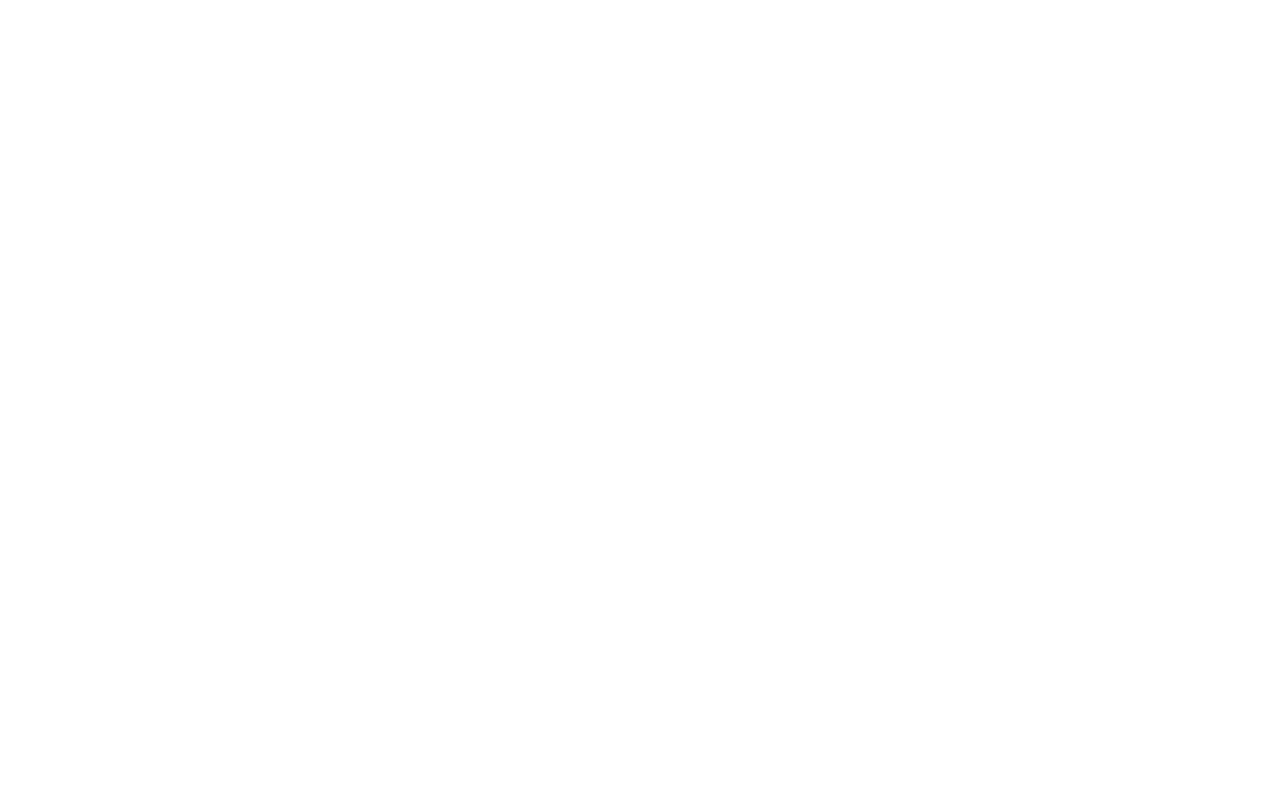
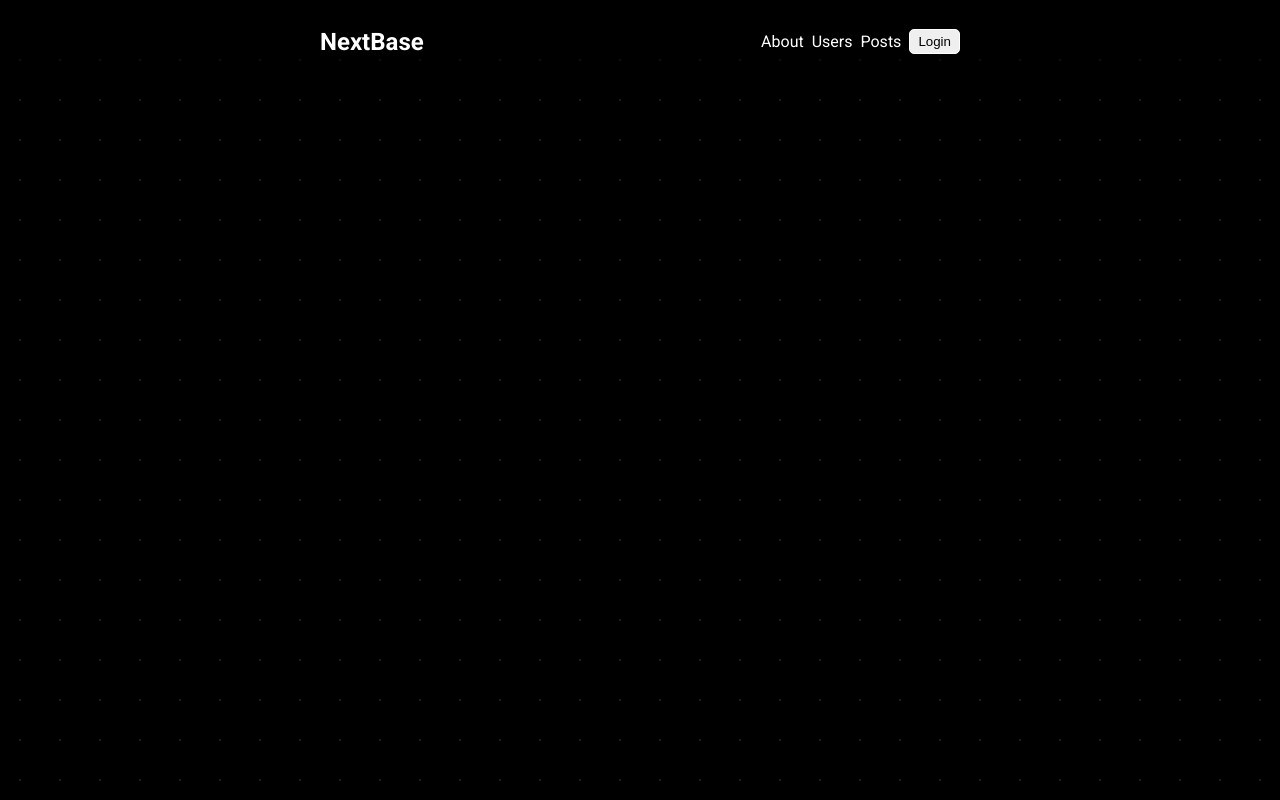
Before and after one commit to ACosmicWolf/nextbase, a Next.js app: page / in a window 1280 px wide. Built offline with nearby package versions, Linux system fonts and the light colour scheme; no server answers.

Commit message:
Added Navbar

```diff
--- /dev/null
+++ b/app/NavMenu.module.scss
@@ -0,0 +1,89 @@
+.navbar {
+  width: 100%;
+  margin: 0 auto;
+  display: block;
+  box-shadow: 0 0 10px 5px #000;
+  padding: 1vmin 25% 1vmin 25%;
+  background-image: linear-gradient(to bottom, #000, #000, rgba(0, 0, 0, 0));
+  display: flex;
+  justify-content: space-between;
+
+  & div {
+    display: flex;
+    align-items: center;
+    gap: 1vmin;
+  }
+}
+
+.logo {
+  position: relative;
+  color: white;
+  transition: all 0.4s ease;
+  & a {
+    color: white;
+    text-decoration: none;
+  }
+
+  &:hover {
+    transform: scale(1.1);
+  }
+}
+
+.loginButton {
+  color: black;
+  border: 1px solid white;
+  border-radius: 5px;
+  padding: 0.5vmin 1vmin 0.5vmin 1vmin;
+  transition: all 0.4s ease;
+
+  &:hover {
+    background-color: white;
+    color: black;
+  }
+}
+
+.profile {
+  display: flex;
+  gap: 1vmin;
+  text-decoration: none;
+  padding: 1vmin;
+
+  transition: all 0.4s ease;
+
+  &:hover {
+    background: rgba(255, 255, 255, 0.2);
+    border-radius: 5px;
+  }
+
+  & img {
+    width: 4vmin;
+    height: 4vmin;
+    border-radius: 50%;
+  }
+
+  & p {
+    color: white;
+    font-size: 1.5vmin;
+    font-weight: bold;
+  }
+}
+
+.navlinks {
+  display: flex;
+  gap: 1vmin;
+  align-items: center;
+
+  & li a {
+    color: white;
+    text-decoration: none;
+    transition: all 0.4s ease;
+
+    &:hover {
+      text-decoration: underline;
+    }
+  }
+
+  & li {
+    list-style: none;
+  }
+}
--- /dev/null
+++ b/app/NavMenu.tsx
@@ -0,0 +1,53 @@
+"use client";
+
+import Link from "next/link";
+import styles from "./NavMenu.module.scss";
+import { signIn, useSession } from "next-auth/react";
+import { useEffect } from "react";
+import Image from "next/image";
+import ProfileButton from "@/components/ProfileButton";
+
+export default function NavMenu() {
+  const { data: session, status } = useSession();
+
+  return (
+    <nav className={styles.navbar}>
+      <h1 className={styles.logo}>
+        <Link href="/">NextBase</Link>
+      </h1>
+      <div>
+        <ul className={styles.navlinks}>
+          <li>
+            <Link href="/about">About</Link>
+          </li>
+          <li>
+            <Link href="/users">Users</Link>
+          </li>
+          <li>
+            <Link href="/posts">Posts</Link>
+          </li>
+        </ul>
+        {status !== "loading" ? (
+          status === "authenticated" ? (
+            <ProfileButton
+              image={session?.user?.image as string}
+              name={session?.user?.name as string}
+              email={session?.user?.email as string}
+            />
+          ) : (
+            <button
+              className={styles.loginButton}
+              onClick={() => {
+                signIn();
+              }}
+            >
+              Login
+            </button>
+          )
+        ) : (
+          <p>Loading...</p>
+        )}
+      </div>
+    </nav>
+  );
+}
--- a/app/globals.scss
+++ b/app/globals.scss
@@ -6,6 +6,7 @@
   margin: 0;
   padding: 0;
   background: black;
+  color: white;
 
   background-image: radial-gradient(
     circle at center,
--- a/app/layout.tsx
+++ b/app/layout.tsx
@@ -1,5 +1,16 @@
+import "./globals.scss";
+
+import NavMenu from "./NavMenu";
 import { Metadata } from "next";
 import AuthProvider from "./AuthProvider";
+
+import { Roboto } from "next/font/google";
+
+const roboto = Roboto({
+  weight: ["100", "300", "400", "500", "700", "900"],
+  subsets: ["latin"],
+  display: "swap",
+});
 
 export const metadata: Metadata = {
   title: "NextBase",
@@ -13,9 +24,12 @@
   children: React.ReactNode;
 }) {
   return (
-    <html lang="en">
+    <html lang="en" className={roboto.className}>
       <body>
-        <AuthProvider>{children}</AuthProvider>
+        <AuthProvider>
+          <NavMenu />
+          {children}
+        </AuthProvider>
       </body>
     </html>
   );
--- /dev/null
+++ b/components/ProfileButton/ProfileButton.module.scss
@@ -0,0 +1,90 @@
+.profileButton {
+  display: flex;
+  gap: 1vmin;
+  justify-content: center;
+  align-items: center;
+  background: inherit;
+  border-radius: 5px;
+  padding: 10px;
+  transition: all 0.4s ease;
+
+  // prevents the button from shrinking or expanding when hovered
+  border: 1px solid black;
+
+  &:hover {
+    border: 1px solid #242424;
+    filter: brightness(0.8);
+  }
+
+  & p {
+    color: white;
+    font-size: 1.5vmin;
+    font-weight: bold;
+  }
+}
+
+.profileImage {
+  width: 4vmin;
+  height: 4vmin;
+  border-radius: 50%;
+}
+
+.dropdown {
+  position: absolute;
+  top: 60px;
+  width: 300px;
+  background: #121212;
+  display: flex;
+  flex-direction: column;
+  border-radius: 5px;
+  padding: 10px;
+}
+
+.dropdownItem a {
+  all: unset;
+  color: white;
+  font-size: 1.5vmin;
+  font-weight: bold;
+}
+
+.dropdownItem {
+  padding: 10px;
+  transition: all 0.4s ease;
+  border-radius: 5px;
+  width: 90%;
+
+  &:hover {
+    background: #242424;
+  }
+}
+
+.logoutButton {
+  background: #ff2626;
+  color: white;
+  width: 90%;
+  border-radius: 5px;
+  padding: 10px;
+  transition: all 0.4s ease;
+  display: flex;
+  justify-content: center;
+
+  &:hover {
+    background: #ff0000;
+  }
+
+  & button {
+    font-size: 1.5vmin;
+    font-weight: bold;
+    text-align: center;
+    background: inherit;
+    border: none;
+    color: inherit;
+  }
+}
+
+.seperator {
+  width: 80%;
+  height: 1px;
+  background: white;
+  margin: 10px 0;
+}
--- /dev/null
+++ b/components/ProfileButton/index.tsx
@@ -0,0 +1,78 @@
+"use client";
+
+import Image from "next/image";
+import { useState } from "react";
+
+import styles from "./ProfileButton.module.scss";
+import { signOut } from "next-auth/react";
+import { useRouter } from "next/navigation";
+import Link from "next/link";
+
+interface Props {
+  name: string;
+  image: string;
+  email: string;
+}
+
+export default function ProfileButton({ name, email, image }: Props) {
+  const [open, setOpen] = useState(false);
+
+  const router = useRouter();
+
+  return (
+    <button
+      onClick={() => {
+        setOpen(!open);
+      }}
+      onMouseEnter={() => {
+        setOpen(true);
+      }}
+      onMouseLeave={() => {
+        setOpen(false);
+      }}
+      className={styles.profileButton}
+    >
+      <Image
+        width={50}
+        height={50}
+        src={image}
+        alt={name}
+        className={styles.profileImage}
+      />
+      <p>{name}</p>
+
+      {open && (
+        <div className={styles.dropdown}>
+          <Link href={"/profile"} className={styles.dropdownItem}>
+            <Image
+              width={50}
+              height={50}
+              src={image}
+              alt={name}
+              className={styles.profileImage}
+            />
+
+            <p>{email}</p>
+          </Link>
+
+          <div className={styles.seperator}></div>
+
+          <Link href={"/settings"} className={styles.dropdownItem}>
+            <p>Settings</p>
+          </Link>
+
+          <div className={styles.logoutButton}>
+            <button
+              onClick={() => {
+                signOut();
+                router.refresh();
+              }}
+            >
+              Logout
+            </button>
+          </div>
+        </div>
+      )}
+    </button>
+  );
+}
--- a/next.config.js
+++ b/next.config.js
@@ -1,4 +1,14 @@
 /** @type {import('next').NextConfig} */
-const nextConfig = {}
+const nextConfig = {
+  images: {
+    remotePatterns: [
+      {
+        protocol: "https",
+        hostname: "lh3.googleusercontent.com",
+        port: "",
+      },
+    ],
+  },
+};
 
-module.exports = nextConfig
+module.exports = nextConfig;
```
